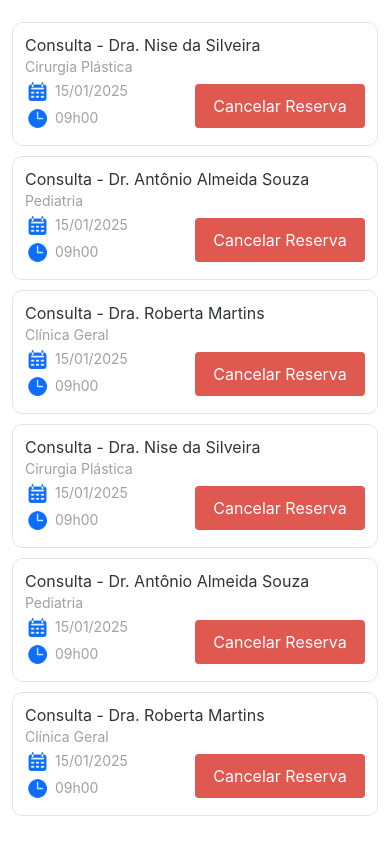
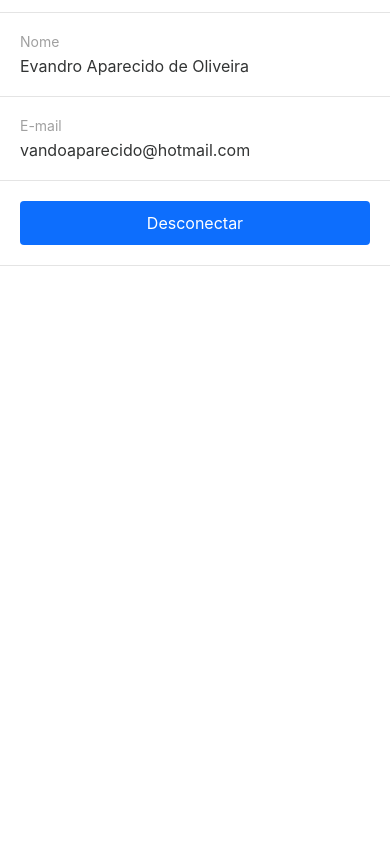
Before and after one commit to vandodev/Agendei, a React Native app in the folder mobile/: screen / in a window 390 px wide. Built offline with nearby package versions, Linux system fonts and the light colour scheme.

Commit message:
:ambulance: :heart: :hospital: Mobile - Tela de perfil

```diff
--- a/mobile/App.js
+++ b/mobile/App.js
@@ -1,7 +1,7 @@
-import AbaCalendar from './src/screens/abacalendar/abacalendar.jsx';
+import AbaProfile from './src/screens/abaprofile/abaprofile.jsx';
 
 export default function App() {
   return (
-    <AbaCalendar/>
+    <AbaProfile/>
   );
 }
--- a/mobile/package.json
+++ b/mobile/package.json
@@ -15,7 +15,9 @@
     "react-native": "0.76.5"
   },
   "devDependencies": {
-    "@babel/core": "^7.20.0"
+    "@babel/core": "^7.20.0",
+    "typescript": "^5.3.3",
+    "@types/react": "~18.3.12"
   },
   "private": true
 }
--- /dev/null
+++ b/mobile/src/screens/abaprofile/abaprofile.jsx
@@ -0,0 +1,26 @@
+import { Alert, Text, View } from "react-native"
+import { styles } from "./abaprofile.style";
+import Button from "../../components/button/button.jsx";
+
+function AbaProfile() {
+
+  return  <View style={styles.container}>
+      <View style={styles.item}>
+        <Text style={styles.title}>Nome</Text>
+        <Text style={styles.text}>Evandro Aparecido de Oliveira</Text>
+      </View>
+
+      <View style={styles.item}>
+        <Text style={styles.title}>E-mail</Text>
+        <Text style={styles.text}>vandoaparecido@hotmail.com</Text>
+      </View>
+
+      <View style={styles.item}>
+        <Button
+          text="Desconectar"
+        />
+      </View>
+    </View>
+}
+
+export default  AbaProfile;
--- /dev/null
+++ b/mobile/src/screens/abaprofile/abaprofile.style.js
@@ -0,0 +1,31 @@
+import { StyleSheet } from "react-native";
+import { COLORS, FONT_SIZE } from "../../constants/theme";
+
+export const styles = StyleSheet.create({
+  container: {
+    flex: 1,
+    backgroundColor: COLORS.white,
+    // width: '100%',
+    // height: '100%',
+    borderTopWidth: 1,
+    borderTopColor: COLORS.gray4,
+    marginTop: 12
+  },
+  item: {
+    padding: 20,
+    rowGap: 6,
+    borderBottomWidth: 1,
+    borderBottomColor: COLORS.gray4,
+  },
+  title: {
+    fontSize: FONT_SIZE.sm,
+    color: COLORS.gray3
+  },
+  text: {
+    // backgroundColor: COLORS.gray5,
+    // padding: 10,
+    // borderRadius: 6
+    fontSize: FONT_SIZE.md,
+    color: COLORS.gray1,
+  }
+});
--- /dev/null
+++ b/mobile/tsconfig.json
@@ -0,0 +1,4 @@
+{
+  "compilerOptions": {},
+  "extends": "expo/tsconfig.base"
+}
```
Also changed, not shown: 1 other file (tests, documents, lock files or other folders).
